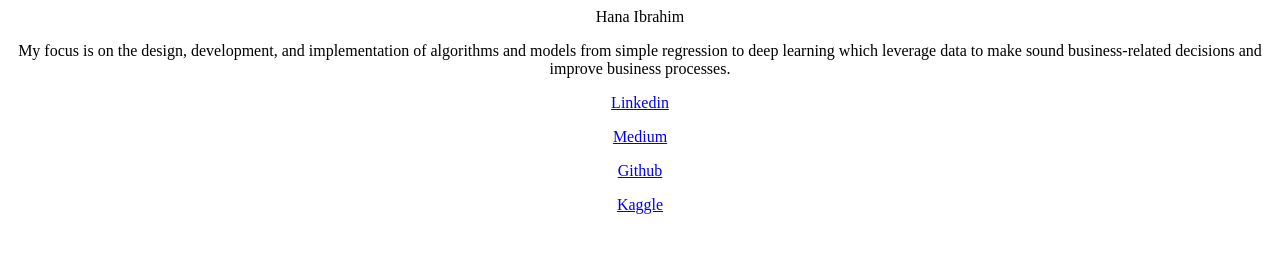
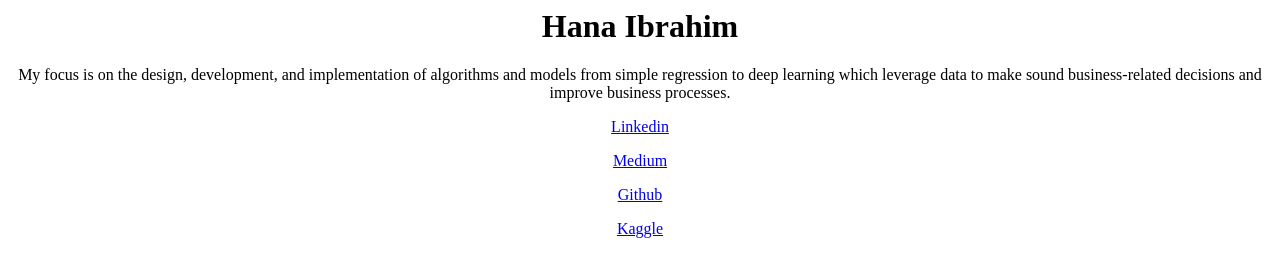
Before and after one commit to hana-h-ibrahim/hjhg, a plain HTML site: page index.html in a window 1280 px wide. Drawn offline with Linux system fonts and the light colour scheme.

Commit message:
Update index.html

```diff
--- a/index.html
+++ b/index.html
@@ -1,4 +1,12 @@
-<center>Hana Ibrahim
+<body>
+  <!DOCTYPE html>
+<html>
+<head>
+<link rel="stylesheet" href="mystyle.css">
+</head>
+<body>
+
+  <center><h1>Hana Ibrahim</h1>
   <p width="100">
     My focus is on the design, development, and implementation of algorithms and models from simple regression to
     deep learning which leverage data to make sound business-related decisions and improve business processes.</p>
@@ -8,3 +16,7 @@
 <a href="https://github.com/solisbeam">Github</a><p>
 <a href="https://www.kaggle.com/hanahilmy">Kaggle</a>
 </center>
+
+
+</body>
+</html>
```
